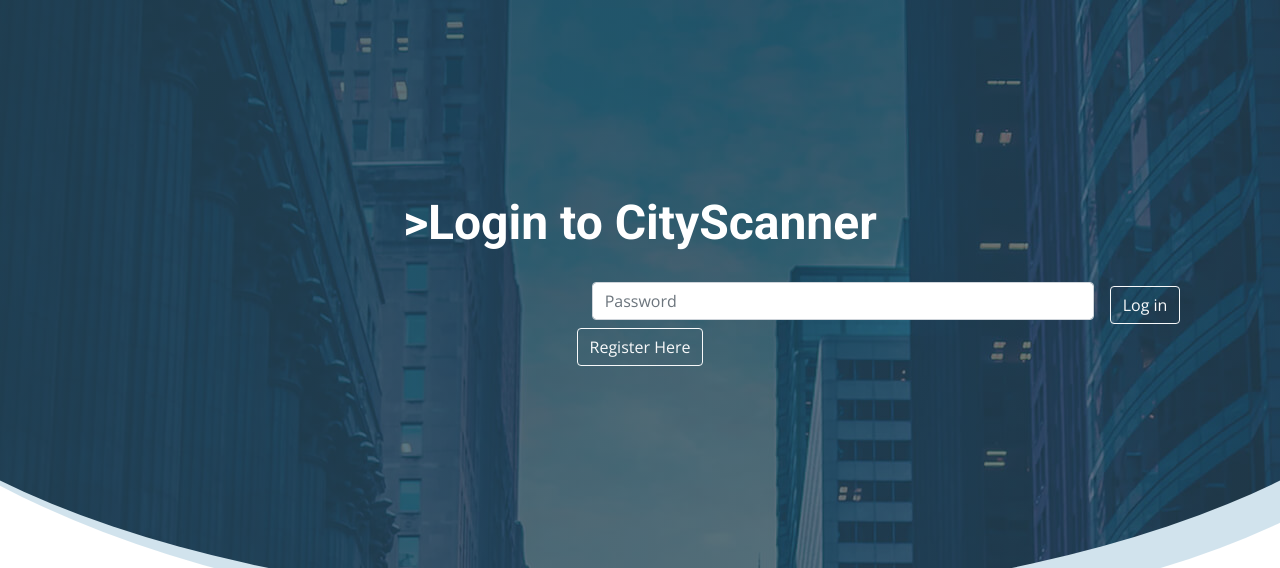
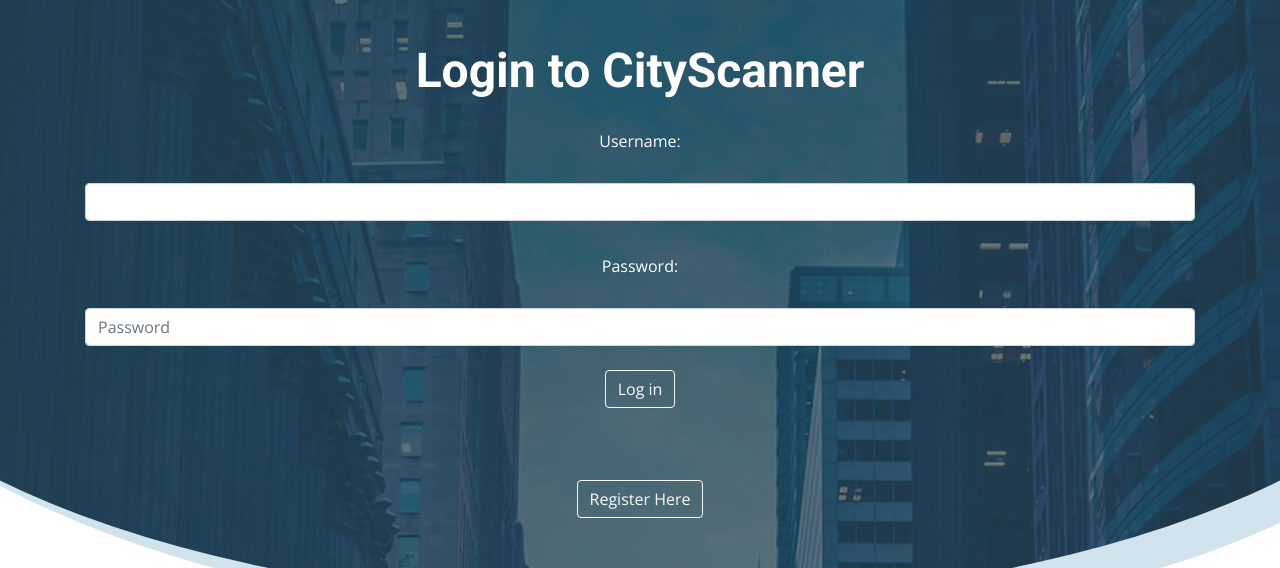
Before and after one commit to Parry-Parry/CityScannerWAD2, a Django app: page /scanner/login/ in a window 1280 px wide. Shown: the part 80-648 px from the top of the page. Run offline with Django 3.2, Linux system fonts and the light colour scheme; some libraries are stand-ins or nearby versions.

Commit message:
formatted login

```diff
--- a/templates/scanner/login.html
+++ b/templates/scanner/login.html
@@ -7,18 +7,13 @@
 {% block body_block %}
 <div class="carousel-item active">
   <div class="carousel-container">
- <h2 class="animated fadeInDown">>Login to CityScanner</h2>
-</form>
-<form class="form-inline">
-  <div class="form-group mb-2">
-    <label for="username" class="sr-only">Username | </label>
-    <input type="text" name="username" class="form-control-plaintext" id="username" value="" size="50">
-  </div>
-  <div class="form-group mx-sm-3 mb-2">
-    <label for="password" class="sr-only">Password</label>
-    <input type="password" name="password" class="form-control" id="password" placeholder="Password" size="50">
-  </div>
-  <button type="submit" class="btn btn-outline-light">Log in</button>
-</form>
+ <h2 class="animated fadeInDown">Login to CityScanner</h2>
+     <p class="animated fadeInUp">Username:</p> <input type="text" name="username" class="form-control" id="username" value="" size="50">
+    <hr> <p class="animated fadeInUp">Password:</p>  <input type="password" name="password" class="form-control" id="password" placeholder="Password" size="50">
+    <br>
+    <button type="submit" class="btn btn-outline-light">Log in</button>
+    </form>
+
+    <br><br><br>
 <a href="{% url 'scanner:register' %}"><button type="button" class="btn btn-outline-light">Register Here</button></a>
     {% endblock %}
```
